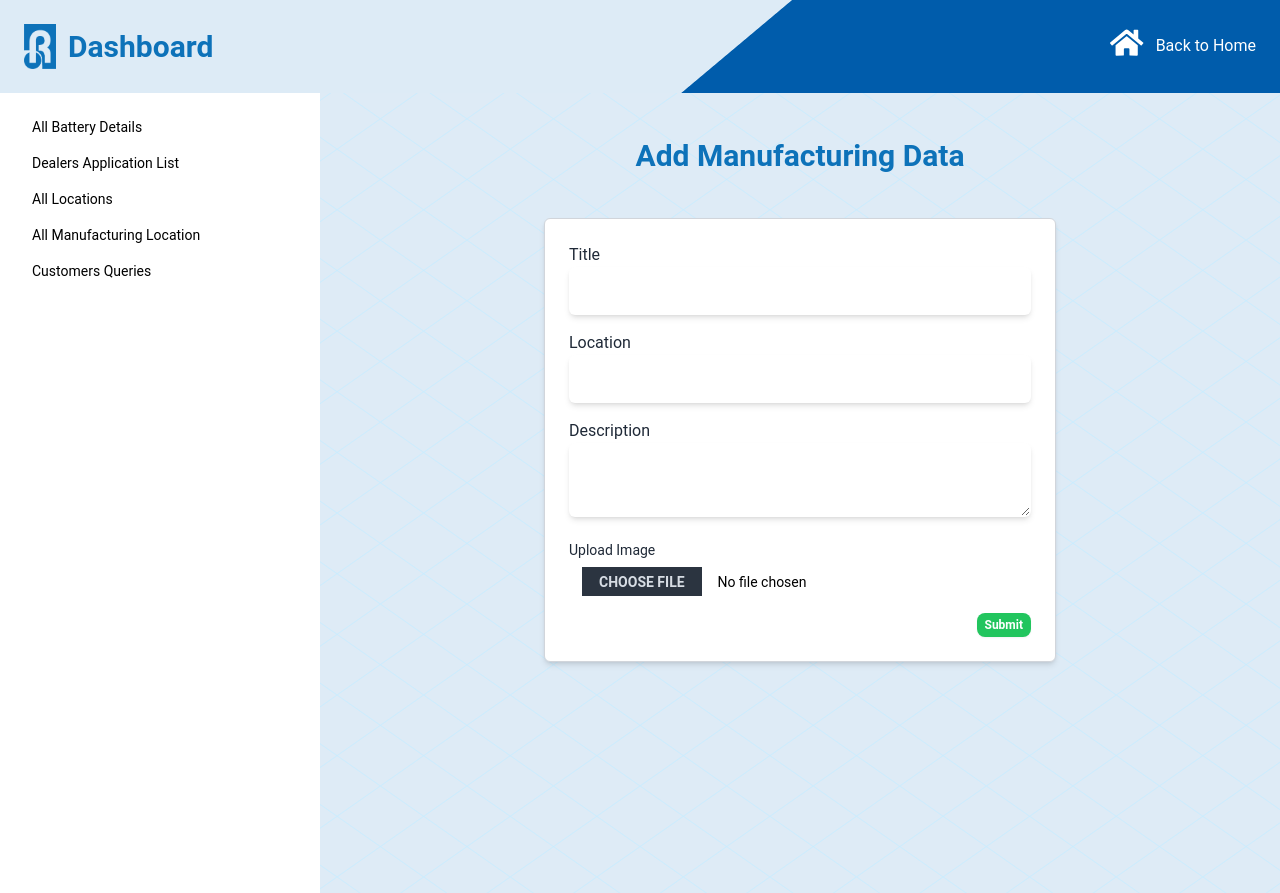
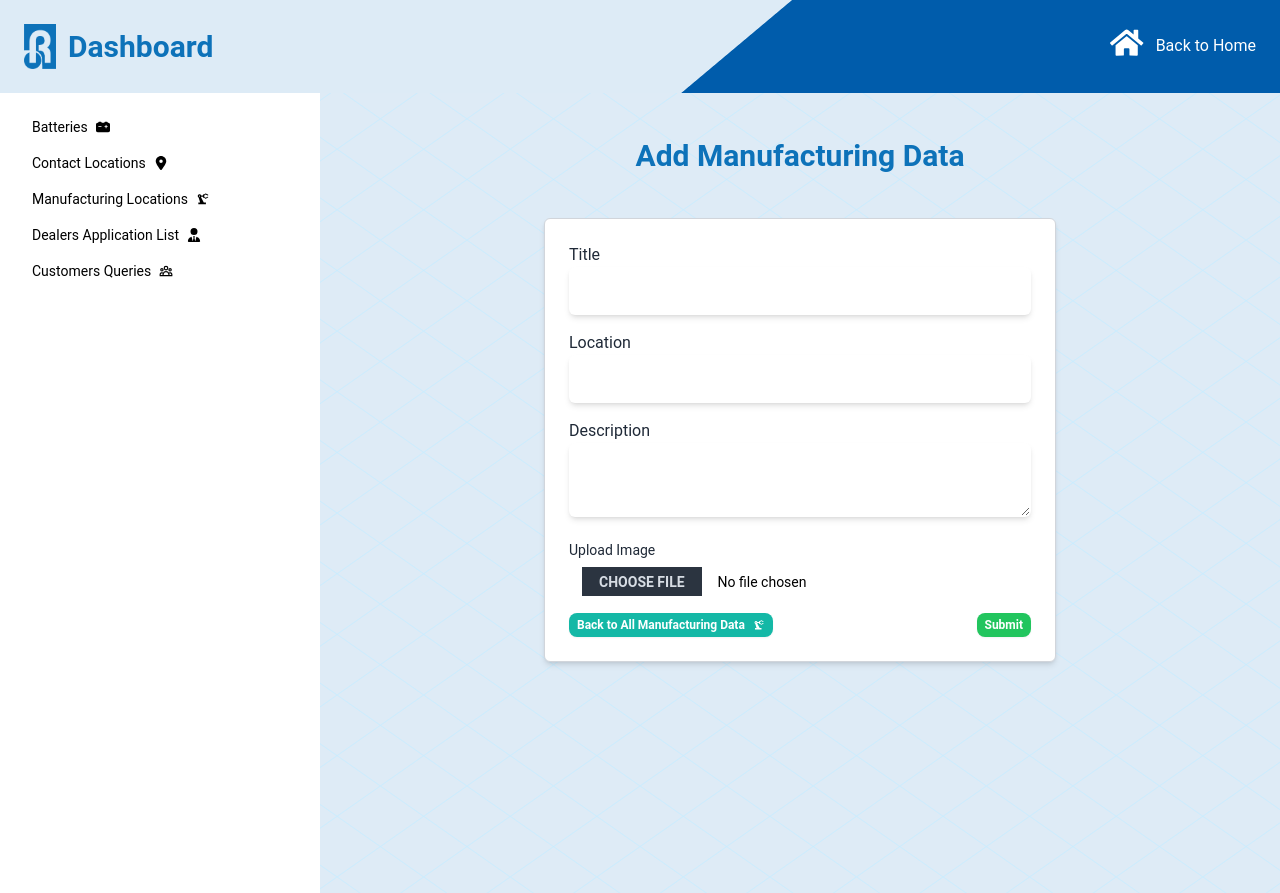
Before and after one commit to arbinzaman/rahimafrooz-battery, a React (Vite) app: page /dashboard/add-a-manufacturing-data in a window 1280 px wide. Built offline with nearby package versions, Linux system fonts and the light colour scheme.

Commit message:
style: Added Icon and added back to location and manufacturing table and added icons

```diff
--- a/src/layouts/DashboardLayout.jsx
+++ b/src/layouts/DashboardLayout.jsx
@@ -1,5 +1,8 @@
 import { Link, Outlet } from "react-router-dom";
 import DashboardHeader from "../components/shared/DashboardHeader";
+import { FaCarBattery, FaLocationDot, FaUserTie } from "react-icons/fa6";
+import { MdPrecisionManufacturing } from "react-icons/md";
+import { HiOutlineUserGroup } from "react-icons/hi";
 
 const DashboardLayout = () => {
   return (
@@ -35,39 +38,39 @@ const DashboardLayout = () => {
 
             <li>
               <Link to="/dashboard/all-battery-details-list">
-                All Battery Details
+                Batteries <FaCarBattery />
               </Link>
             </li>
             {/* <li>
               <Link to="/dashboard/add-new-battery">Add A New Battery</Link>
             </li> */}
-            <li>
-              <Link to="/dashboard/dealers-application-list">
-                Dealers Application List
-              </Link>
-            </li>
             {/* <li>
               <Link to="/dashboard/update-locations">
-                Update Locations
+              Update Locations
               </Link>
-            </li> */}
+              </li> */}
             <li>
               <Link to="/dashboard/all-locations">
-                All Locations
+                Contact Locations<FaLocationDot />
               </Link>
             </li>
             <li>
               <Link to="/dashboard/all-manufacturing-data">
-                All Manufacturing Location
+                Manufacturing Locations  <MdPrecisionManufacturing />
               </Link>
             </li>
+              <li>
+                <Link to="/dashboard/dealers-application-list">
+                  Dealers Application List<FaUserTie />
+                </Link>
+              </li>
             {/* <li>
               <Link to="/dashboard/add-a-location">
                Add A Location
               </Link>
             </li> */}
             <li>
-              <Link to="/dashboard/customers-queries">Customers Queries</Link>
+              <Link to="/dashboard/customers-queries">Customers Queries <HiOutlineUserGroup /></Link>
             </li>
           </ul>
         </div>
--- a/src/pages/Dashboard/Locations/AddALocation.jsx
+++ b/src/pages/Dashboard/Locations/AddALocation.jsx
@@ -1,7 +1,9 @@
 import { useState } from "react";
-import { FaMapLocationDot } from "react-icons/fa6";
+import { FaLocationDot, FaMapLocationDot } from "react-icons/fa6";
+import { useNavigate } from "react-router-dom";
 
 const AddALocation = () => {
+  const navigate = useNavigate();
   const [formData, setFormData] = useState({
     location_title: "",
     location: "",
@@ -102,12 +104,16 @@ const AddALocation = () => {
             required
           />
         </div>
-        <button
-          type="submit"
-          className="inline-flex  px-4 py-2 border border-transparent text-sm font-medium rounded-md shadow-sm text-white bg-primary hover:bg-blue-700 "
-        >
-          Submit
-        </button>
+        <div className="flex justify-between">
+          <button className="btn btn-xs bg-teal-500 text-white border-none hover:bg-teal-700 "
+            onClick={() =>navigate("/dashboard/all-locations")}>Back to Locations <FaLocationDot /></button>
+          <button
+            type="submit"
+            className=" btn-xs px-4  border border-transparent  font-medium rounded-md shadow-sm text-white bg-primary hover:bg-blue-700 "
+          >
+            Submit
+          </button>
+        </div>
       </form>
     </div>
   );
--- a/src/pages/Dashboard/Manufacturing/AddAManufacturingData.jsx
+++ b/src/pages/Dashboard/Manufacturing/AddAManufacturingData.jsx
@@ -1,5 +1,6 @@
 import { useState } from "react";
 import { useNavigate } from "react-router-dom";
+import { MdPrecisionManufacturing } from "react-icons/md";
 
 const AddAManufacturingData = () => {
   const [formData, setFormData] = useState({
@@ -111,12 +112,19 @@ const AddAManufacturingData = () => {
             className="file-input w-full max-w-xs input-sm rounded-sm bg-white text-black max-h-10 "
           />
         </div>
-        <div className="flex justify-end">
+        <div className="flex justify-between">
+          <button
+            type="button"
+            className="btn btn-xs bg-teal-500 text-white border-none hover:bg-teal-700 "
+            onClick={() => navigate("/dashboard/all-manufacturing-data")}
+          >
+            Back to All Manufacturing Data <MdPrecisionManufacturing />
+          </button>
           <button
             type="submit"
             className={`btn ${
               isLoading ? "bg-gray-400" : "bg-green-500"
-            } text-white border-none text-xs hover:bg-emerald-300 btn-xs`}
+            } text-white border-none text-xs hover:bg-emerald-300 btn-xs `}
             disabled={isLoading}
           >
             {isLoading ? "Submitting..." : "Submit"}
--- a/src/pages/Dashboard/Manufacturing/UpdateManufacturingDataModal.jsx
+++ b/src/pages/Dashboard/Manufacturing/UpdateManufacturingDataModal.jsx
@@ -100,7 +100,7 @@ const UpdateManufacturingDataModal = ({
               <input
                 type="file"
                 name="imageurl"
-                value={updatedAllManufacturingData.imageurl || ""}
+                // value={updatedAllManufacturingData.imageurl || ""}
                 onChange={handleImgUrl}
                 className="file-input w-full max-w-xs input-sm rounded-sm bg-white text-black max-h-10 "
               />
```
